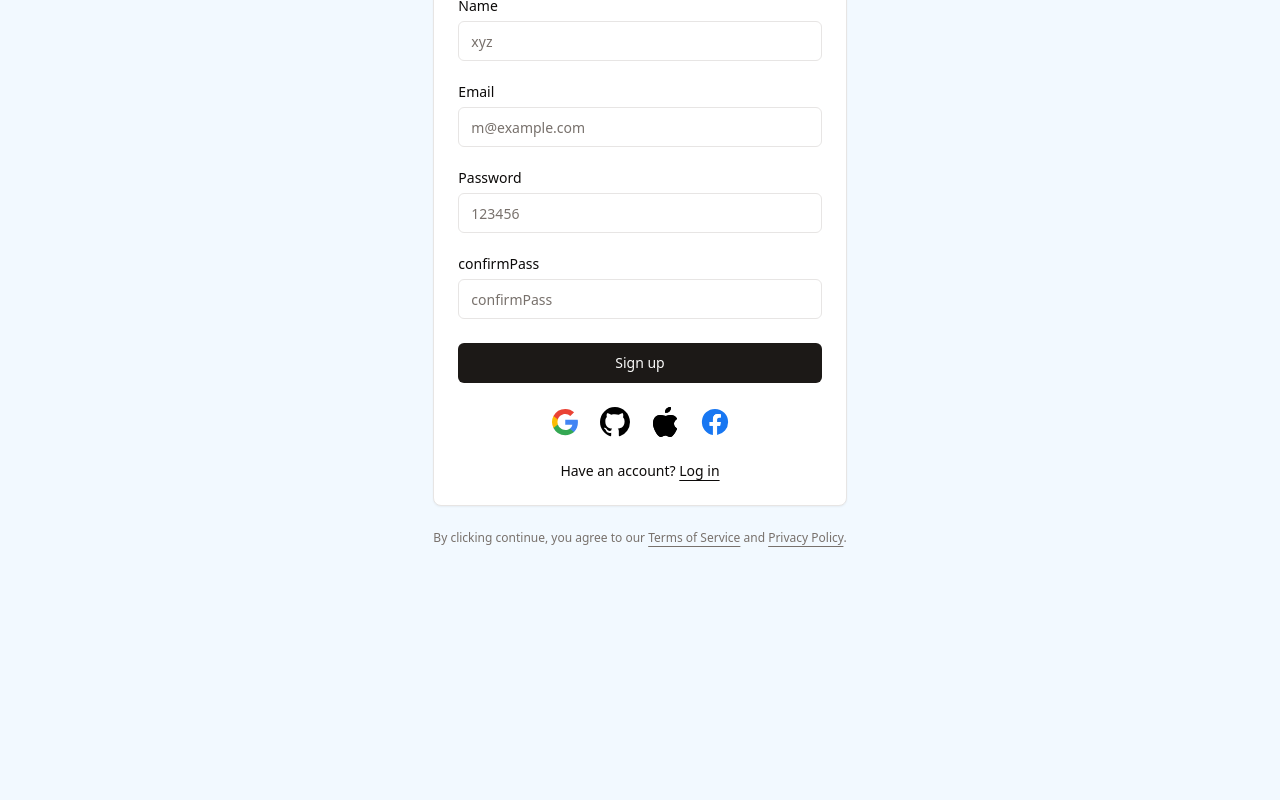
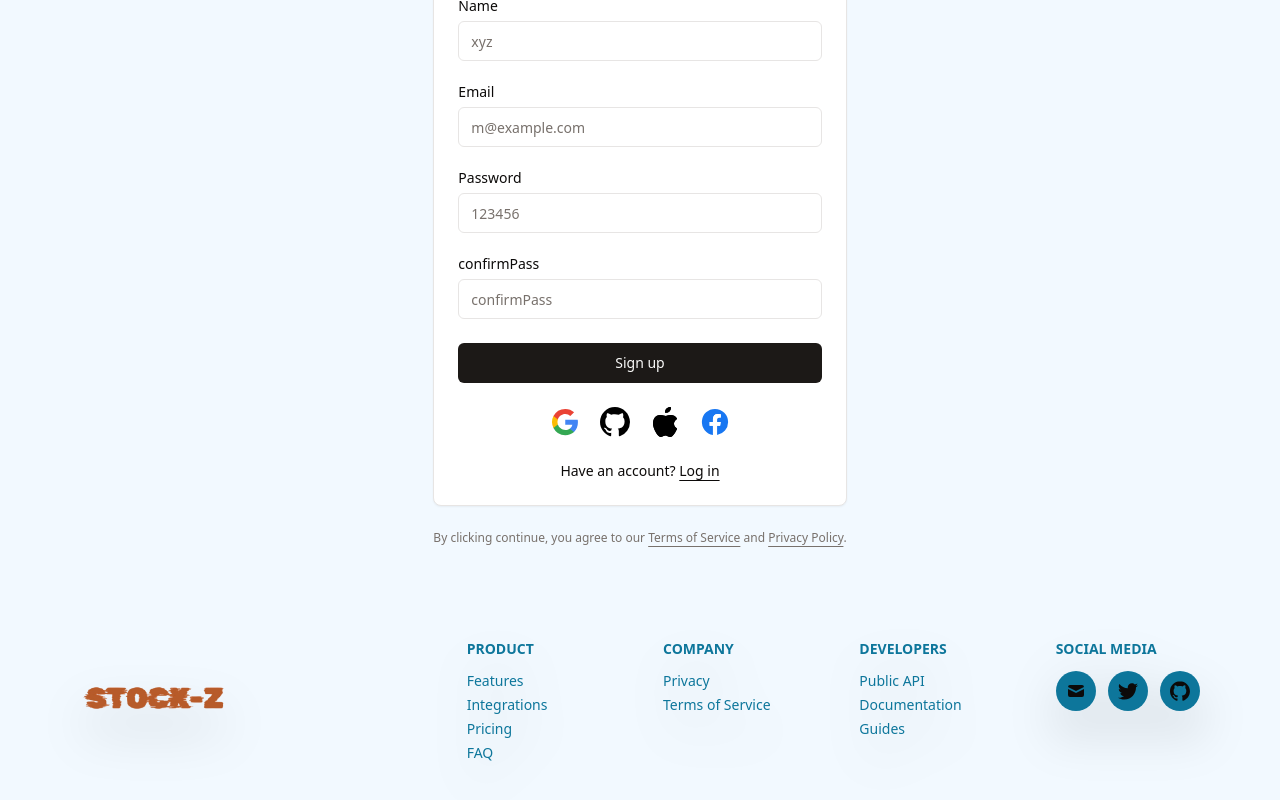
Before and after one commit to rijviislam/stock-z, a Next.js app: page /signup in a window 1280 px wide. Shown: the part 324-1124 px from the top of the page. Before the commit the page ends 912 px from the top, so only its background shows below. Built offline with nearby package versions, Linux system fonts and the light colour scheme; no server answers.

Commit message:
feat: added footer

```diff
--- a/app/all-products/page.js
+++ b/app/all-products/page.js
@@ -1,7 +1,7 @@
 
 export default function page() {
   return (
-    <div className="mt-32 text-center">
+    <div className="mt-32 text-center min-h-screen">
        <h1>All Product Page in Progress</h1>
 
     </div>
--- a/app/layout.js
+++ b/app/layout.js
@@ -3,6 +3,7 @@ import SearchProvider from "@/context/SearchContext";
 import { Poppins } from "next/font/google";
 import "./globals.css";
 import AuthProvider from "./services/AuthProvider";
+import Footer from "./share/Footer";
 import Navbar from "./share/Navbar";
 
 const poppins = Poppins({
@@ -26,7 +27,8 @@ export default function RootLayout({ children }) {
           <SearchProvider>
             <Context>
               <Navbar />
-              <div className="h-screen">{children}</div>
+              <div >{children}</div>
+              <Footer/>
             </Context>
           </SearchProvider>
         </AuthProvider>
--- a/app/page.js
+++ b/app/page.js
@@ -12,10 +12,6 @@ export default function Home() {
       <Recommended />
       <TrendingProduct />
       <Brands />
-
-      {/*
-
-  */}
     </>
   );
 }
--- a/app/sell/page.js
+++ b/app/sell/page.js
@@ -1,7 +1,7 @@
 
 export default function page() {
   return (
-    <div className="mt-32 text-center">
+   <div className="mt-32 text-center min-h-screen">
       <h1>Sell Page in Progress</h1>
 
     </div>
--- a/app/share/Footer.jsx
+++ b/app/share/Footer.jsx
@@ -0,0 +1,185 @@
+import Image from "next/image";
+import logo from "../../public/assets/logo-new.png";
+
+export default function Footer() {
+  return (
+    <footer className="px-4 divide-y drop-shadow-2xl mt-10">
+      <div className="container flex flex-col items-center justify-between py-10 mx-auto space-y-8 lg:flex-row lg:space-y-0 ">
+        {/* Left side with logo */}
+        <div className="lg:w-1/3 flex items-start ml-10 ">
+          <a rel="noopener noreferrer" href="#">
+            <Image
+              src={logo}
+              alt="Skill Connect Logo"
+              width={150} // Adjust the width as needed
+              height={50} // Adjust the height as needed
+              className="object-contain"
+            />
+          </a>
+        </div>
+
+        {/* Right side with links */}
+        <div className="grid grid-cols-2 text-sm gap-x-3 gap-y-8 lg:w-2/3 sm:grid-cols-4  ">
+          {/* Product Links */}
+          <div className="space-y-3">
+            <h3 className="uppercase text-[#0D769B] font-semibold">Product</h3>
+            <ul className="space-y-1 text-[#0D769B] font-medium">
+              <li>
+                <a
+                  className="hover:text-[#B35929] transition ease-in-out delay-150"
+                  rel="noopener noreferrer"
+                  href="#"
+                >
+                  Features
+                </a>
+              </li>
+              <li>
+                <a
+                  className="hover:text-[#B35929] transition ease-in-out delay-150"
+                  rel="noopener noreferrer"
+                  href="#"
+                >
+                  Integrations
+                </a>
+              </li>
+              <li>
+                <a
+                  className="hover:text-[#B35929] transition ease-in-out delay-150"
+                  rel="noopener noreferrer"
+                  href="#"
+                >
+                  Pricing
+                </a>
+              </li>
+              <li>
+                <a
+                  className="hover:text-[#B35929] transition ease-in-out delay-150"
+                  rel="noopener noreferrer"
+                  href="#"
+                >
+                  FAQ
+                </a>
+              </li>
+            </ul>
+          </div>
+
+          {/* Company Links */}
+          <div className="space-y-3">
+            <h3 className="uppercase text-[#0D769B] font-semibold">Company</h3>
+            <ul className="space-y-1 text-[#0D769B] font-medium">
+              <li>
+                <a
+                  className="hover:text-[#B35929] transition ease-in-out delay-150"
+                  rel="noopener noreferrer"
+                  href="#"
+                >
+                  Privacy
+                </a>
+              </li>
+              <li>
+                <a
+                  className="hover:text-[#B35929] transition ease-in-out delay-150"
+                  rel="noopener noreferrer"
+                  href="#"
+                >
+                  Terms of Service
+                </a>
+              </li>
+            </ul>
+          </div>
+
+          {/* Developer Links */}
+          <div className="space-y-3">
+            <h3 className="uppercase text-[#0D769B] font-semibold">
+              Developers
+            </h3>
+            <ul className="space-y-1 text-[#0D769B] font-medium">
+              <li>
+                <a
+                  className=" transition ease-in-out delay-150 hover:text-[#B35929]"
+                  rel="noopener noreferrer"
+                  href="#"
+                >
+                  Public API
+                </a>
+              </li>
+              <li>
+                <a
+                  className="hover:text-[#B35929] transition ease-in-out delay-150"
+                  rel="noopener noreferrer"
+                  href="#"
+                >
+                  Documentation
+                </a>
+              </li>
+              <li>
+                <a
+                  className="hover:text-[#B35929] transition ease-in-out delay-150"
+                  rel="noopener noreferrer"
+                  href="#"
+                >
+                  Guides
+                </a>
+              </li>
+            </ul>
+          </div>
+
+          {/* Social Media Links */}
+          <div className="space-y-3">
+            <div className="uppercase text-[#0D769B] font-semibold">
+              Social media
+            </div>
+            <div className="flex justify-start space-x-3">
+              <a
+                rel="noopener noreferrer"
+                href="#"
+                title="Email"
+                className="flex items-center justify-center w-10 h-10 rounded-full bg-[#0D769B] dark:text-gray-50 hover:bg-[#B35929] transition ease-in-out delay-150"
+              >
+                <svg
+                  xmlns="http://www.w3.org/2000/svg"
+                  viewBox="0 0 20 20"
+                  fill="currentColor"
+                  className="w-5 h-5"
+                >
+                  <path d="M2.003 5.884L10 9.882l7.997-3.998A2 2 0 0016 4H4a2 2 0 00-1.997 1.884z"></path>
+                  <path d="M18 8.118l-8 4-8-4V14a2 2 0 002 2h12a2 2 0 002-2V8.118z"></path>
+                </svg>
+              </a>
+              <a
+                rel="noopener noreferrer"
+                href="#"
+                title="Twitter"
+                className="flex items-center justify-center w-10 h-10 rounded-full bg-[#0D769B] dark:text-gray-50 hover:bg-[#B35929] transition ease-in-out delay-150"
+              >
+                <svg
+                  xmlns="http://www.w3.org/2000/svg"
+                  viewBox="0 0 50 50"
+                  fill="currentColor"
+                  className="w-5 h-5"
+                >
+                  <path d="M 50.0625 10.4375 C 48.214844 11.257813 46.234375 11.808594 44.152344 12.058594 C 46.277344 10.785156 47.910156 8.769531 48.675781 6.371094 C 46.691406 7.546875 44.484375 8.402344 42.144531 8.863281 C 40.269531 6.863281 37.597656 5.617188 34.640625 5.617188 C 28.960938 5.617188 24.355469 10.21875 24.355469 15.898438 C 24.355469 16.703125 24.449219 17.488281 24.625 18.242188 C 16.078125 17.8125 8.503906 13.71875 3.429688 7.496094 C 2.542969 9.019531 2.039063 10.785156 2.039063 12.667969 C 2.039063 16.234375 3.851563 19.382813 6.613281 21.230469 C 4.925781 21.175781 3.339844 20.710938 1.953125 19.941406 C 1.953125 19.984375 1.953125 20.027344 1.953125 20.070313 C 1.953125 25.054688 5.5 29.207031 10.199219 30.15625 C 9.339844 30.390625 8.429688 30.515625 7.492188 30.515625 C 6.828125 30.515625 6.183594 30.453125 5.554688 30.328125 C 6.867188 34.410156 10.664063 37.390625 15.160156 37.472656 C 11.644531 40.230469 7.210938 41.871094 2.390625 41.871094 C 1.558594 41.871094 0.742188 41.824219 -0.0585938 41.726563 C 4.488281 44.648438 9.894531 46.347656 15.703125 46.347656 C 34.617188 46.347656 44.960938 30.679688 44.960938 17.09375 C 44.960938 16.648438 44.949219 16.199219 44.933594 15.761719 C 46.941406 14.3125 48.683594 12.5 50.0625 10.4375 Z"></path>
+                </svg>
+              </a>
+              <a
+                rel="noopener noreferrer"
+                href="#"
+                title="GitHub"
+                className="flex items-center justify-center w-10 h-10 rounded-full bg-[#0D769B] dark:text-gray-50 hover:bg-[#B35929] transition ease-in-out delay-150"
+              >
+                <svg
+                  xmlns="http://www.w3.org/2000/svg"
+                  viewBox="0 0 32 32"
+                  fill="currentColor"
+                  className="w-5 h-5"
+                >
+                  <path d="M16 0.396484c-8.839844 0-16 7.160156-16 16 0 7.074219 4.582031 13.066406 10.9375 15.183594 0.800781 0.148438 1.09375-0.347656 1.09375-0.773438 0-0.382812-0.015625-1.644531-0.023438-2.980469-4.453125 0.96875-5.390625-1.910156-5.390625-1.910156-0.726562-1.847656-1.773437-2.34375-1.773437-2.34375-1.449219-0.992188 0.109375-0.972656 0.109375-0.972656 1.601563 0.113281 2.445312 1.644531 2.445312 1.644531 1.425781 2.441406 3.738281 1.734375 4.648437 1.324219 0.144532-1.03125 0.558594-1.734375 1.015625-2.132812-3.554687-0.40625-7.289063-1.777344-7.289063-7.90625 0-1.746094 0.621094-3.171875 1.640625-4.289063-0.164062-0.40625-0.710937-2.039062 0.15625-4.253906 0 0 1.335937-0.429688 4.375 1.640625 1.269531-0.355469 2.632812-0.53125 3.984375-0.539063 1.351563 0.007812 2.714844 0.183594 3.984375 0.539063 3.035156-2.070313 4.371094-1.640625 4.371094-1.640625 0.867187 2.214844 0.320313 3.847656 0.15625 4.253906 1.019531 1.117188 1.640625 2.542969 1.640625 4.289063 0 6.148437-3.742188 7.496094-7.304688 7.894531 0.574219 0.496094 1.085938 1.480469 1.085938 2.988281 0 2.15625-0.019531 3.894531-0.019531 4.421875 0 0.433594 0.285156 0.929688 1.105469 0.769531 6.359375-2.121094 10.9375-8.109375 10.9375-15.183594 0-8.839844-7.160156-16-16-16zm0 0"></path>
+                </svg>
+              </a>
+            </div>
+          </div>
+        </div>
+      </div>
+    </footer>
+  );
+}
--- a/components/SocialSignin.jsx
+++ b/components/SocialSignin.jsx
@@ -2,11 +2,11 @@ import { signIn } from "next-auth/react";
 
 export default function SocialSignin() {
   const handleSocialLogin = async (provider) => {
-    const resp = await signIn(provider);
+    const resp = await signIn(provider, { callbackUrl: "/" });
   };
   return (
     <div className="flex items-center justify-center space-x-5">
-      <button onClick={() => handleSocialLogin("google")}>
+      <button onClick={() => handleSocialLogin("google", { callbackUrl: "/" })}>
         <svg
           width="30px"
           height="30px"
--- a/components/login-form.jsx
+++ b/components/login-form.jsx
@@ -19,6 +19,9 @@ export default function LoginForm({ className, ...props }) {
   const [email, setEmail] = useState("");
   const [password, setPassword] = useState("");
   const router = useRouter();
+  // const session = useSession();
+  // console.log("S", session);
+
   const handleLogin = async (e) => {
     e.preventDefault();
     const email = e.target.email.value;
@@ -33,6 +36,7 @@ export default function LoginForm({ className, ...props }) {
     }
     console.log("res", res);
   };
+  // if (session?.data) return router.push("/");
 
   return (
     <div className="flex items-center justify-center w-full mt-28">
```
Also changed, not shown: app/api/auth/[...nextauth]/route.js (+10 -3 lines), app/share/Navbar.jsx (+24 -4 lines).
